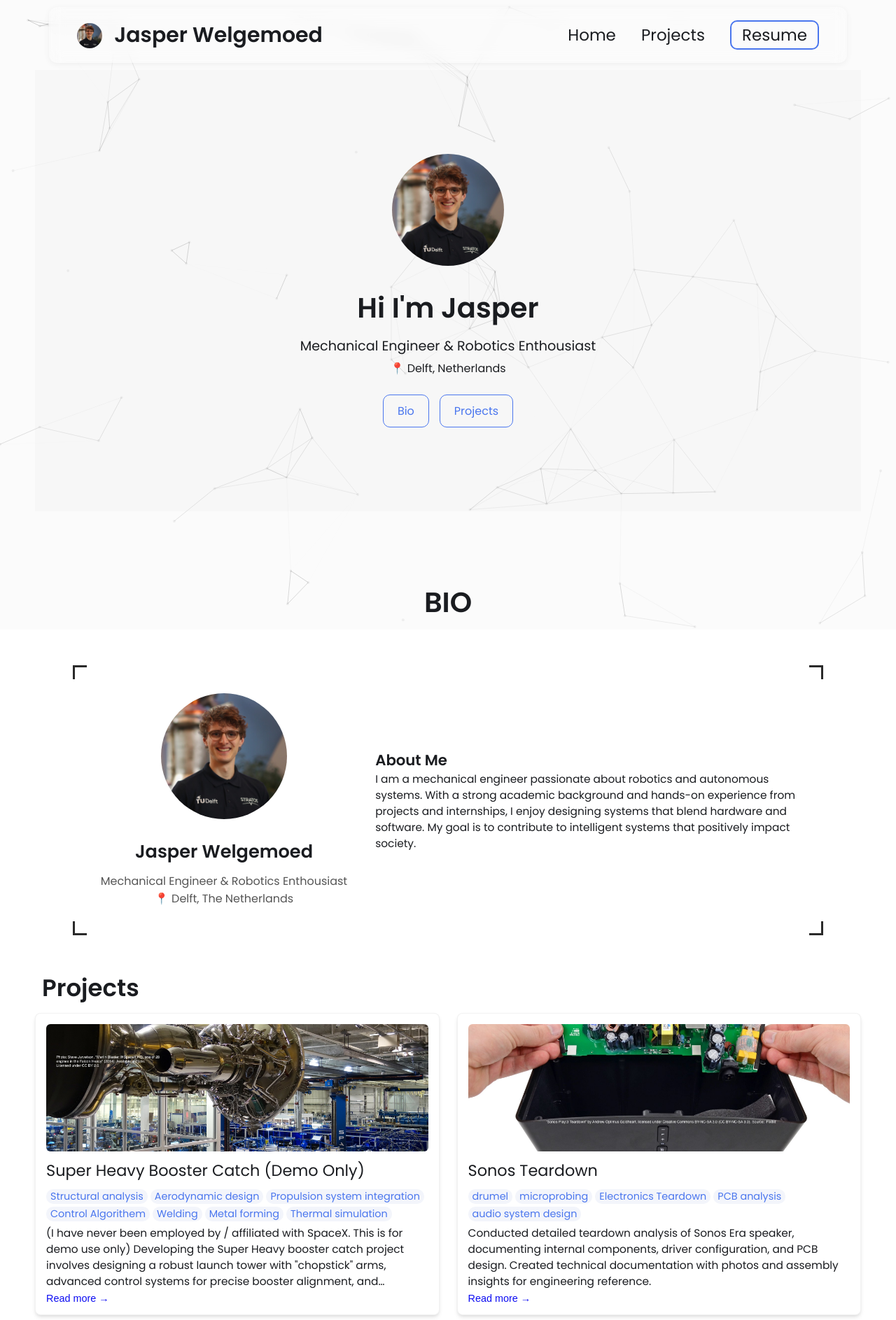
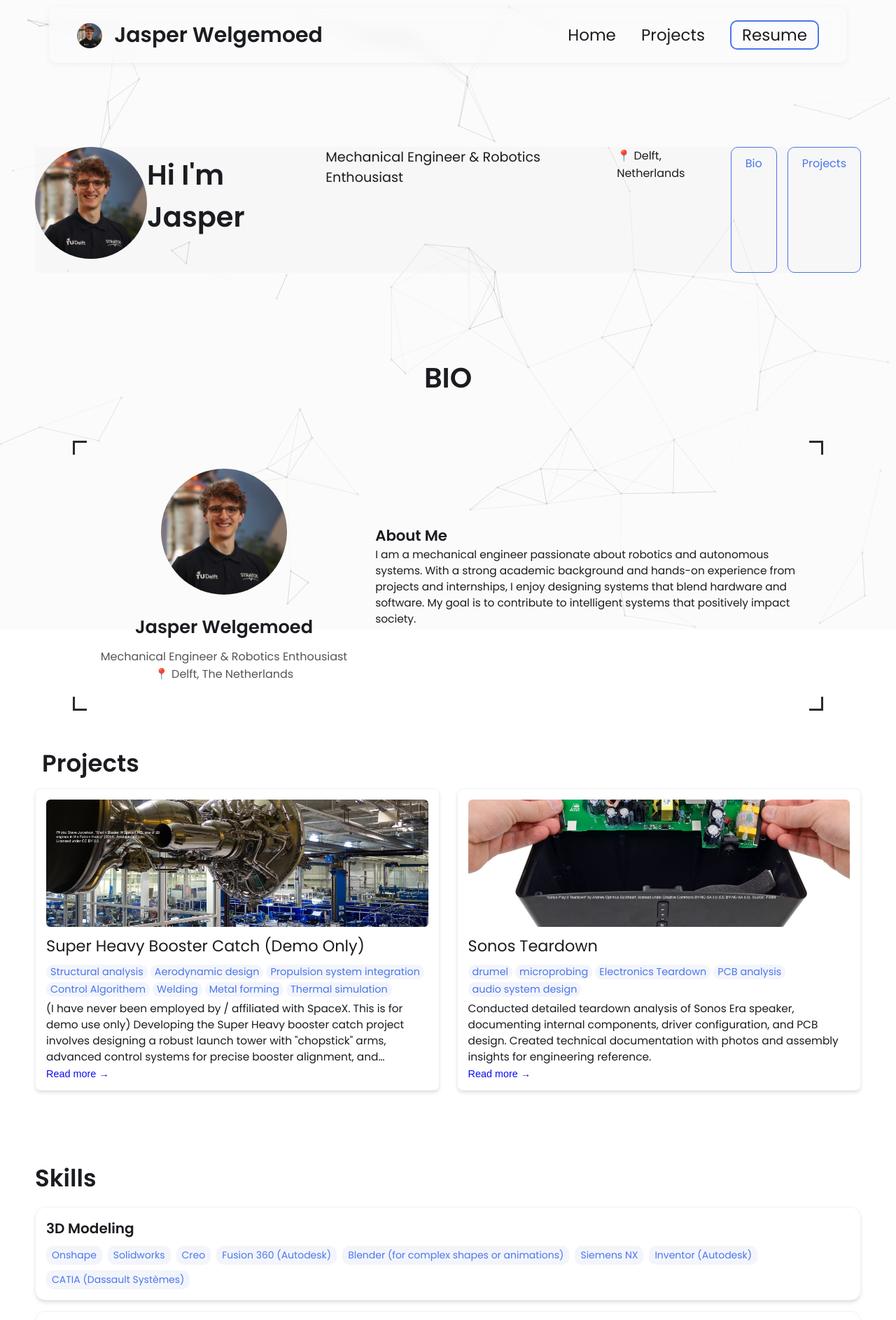
Before and after one commit to jasperwelgemoed/jasperwelgemoed.github.io, a Jekyll site: the page built from index.html, in a window 1280 px wide. Shown: the top 1887 px of the page at 70% size. Built offline with Jekyll 4.4.1, drawn with Linux system fonts in a browser that asks for light colours.

Commit message:
Update styles.css

```diff
--- a/css/styles.css
+++ b/css/styles.css
@@ -154,8 +154,8 @@
 
 /* SECTION 1: Hero */
 .hero-section {
-    padding: 0;
-    margin: 0;
+    padding: 0 50px;
+    margin: 50px 0;
     display: flex;  /* This makes .hero-section a flex container */
 }
 
@@ -169,13 +169,10 @@
 
 /* Modern centered hero layout */
 .centered-hero {
-  display: flex;
-  flex-direction: column;
-  align-items: center;
-  text-align: center;
-  padding: 120px 20px;
-  position: relative;
-  z-index: 2;
+  padding: 0;
+  margin-top: 120px;   /* creates space without causing background overlays */
+  margin-bottom: 120px;
+  background: transparent;
 }
 
 .profile-img {
```
